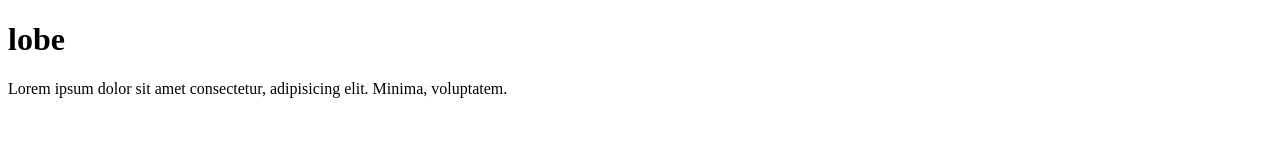
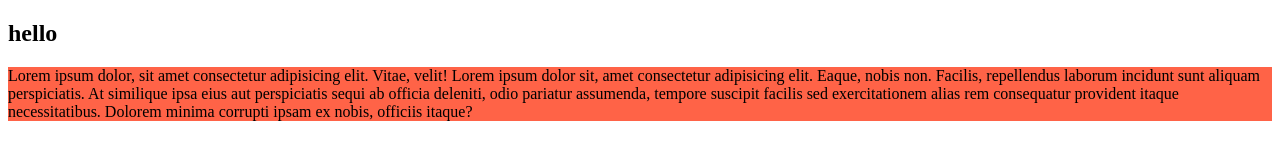
Before and after one commit to AlAminii/hello-world, a plain HTML site: page index.html in a window 1280 px wide. Drawn offline with Linux system fonts and the light colour scheme.

Commit message:
this is comment

```diff
--- a/index.html
+++ b/index.html
@@ -4,9 +4,14 @@
     <meta charset="UTF-8">
     <meta name="viewport" content="width=device-width, initial-scale=1.0">
     <title>hello world</title>
+    <link rel="stylesheet" href="style/style.css">
 </head>
 <body>
-    <h1>lobe</h1>
-    <p>Lorem ipsum dolor sit amet consectetur, adipisicing elit. Minima, voluptatem.</p>
+
+    <h2>hello</h2>
+    <div>
+        Lorem ipsum dolor, sit amet consectetur adipisicing elit. Vitae, velit!
+        Lorem ipsum dolor sit, amet consectetur adipisicing elit. Eaque, nobis non. Facilis, repellendus laborum incidunt sunt aliquam perspiciatis. At similique ipsa eius aut perspiciatis sequi ab officia deleniti, odio pariatur assumenda, tempore suscipit facilis sed exercitationem alias rem consequatur provident itaque necessitatibus. Dolorem minima corrupti ipsam ex nobis, officiis itaque?
+    </div>
 </body>
 </html>
--- /dev/null
+++ b/style/style.css
@@ -0,0 +1,3 @@
+div{
+    background-color: tomato;
+}
```
